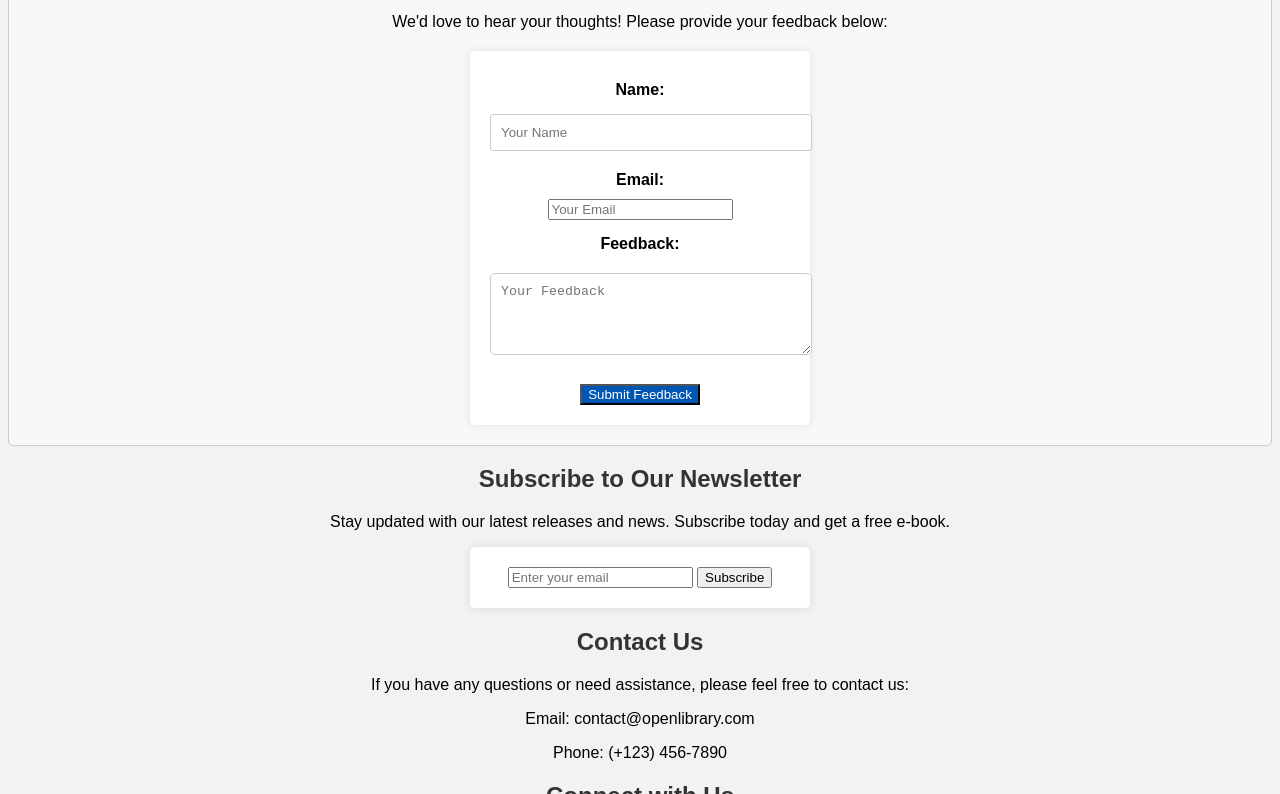
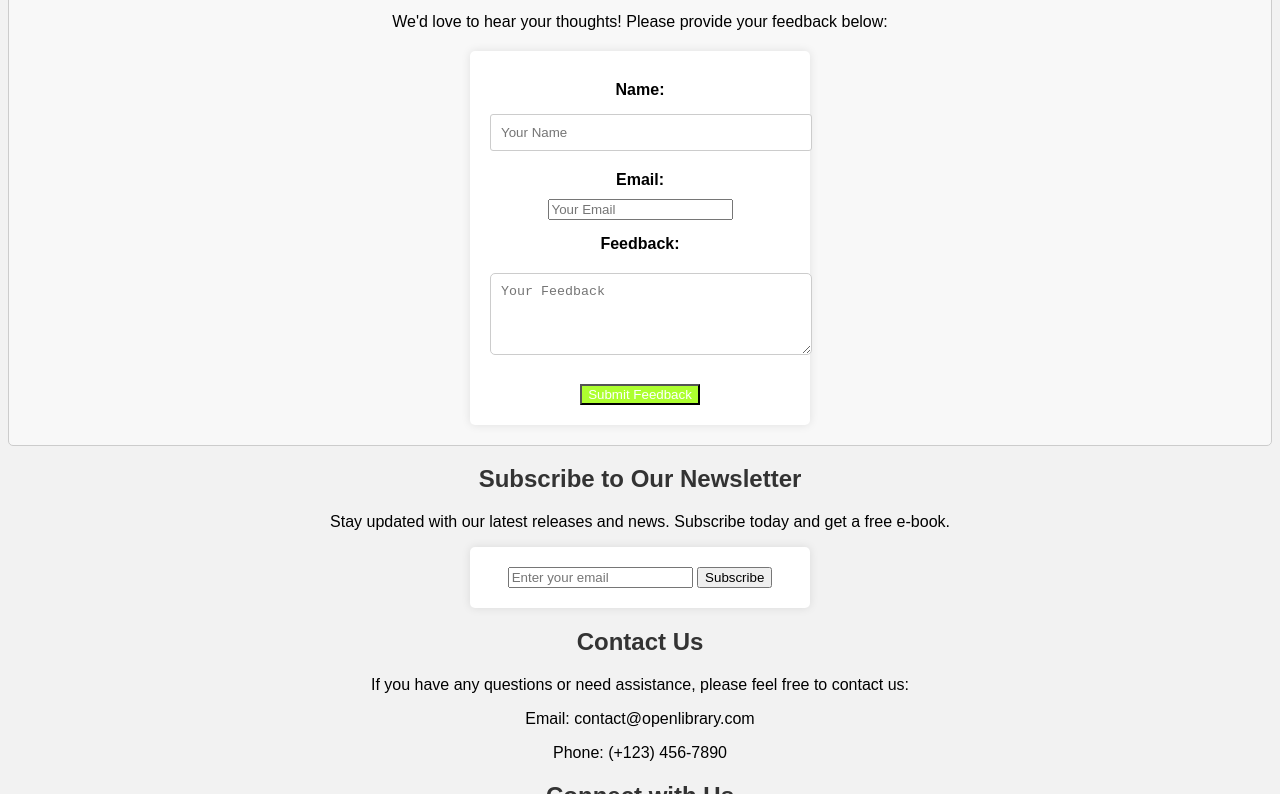
Before and after one commit to mohamedHusseinZ/project-open-library, a plain HTML site: page index.html in a window 1280 px wide. In both pictures the pointer is over the button "Submit Feedback". Shown: the part 1634-2428 px from the top of the page. Drawn offline with Linux system fonts and the light colour scheme; no server answers.

Commit message:
have styled the feedback form

```diff
--- a/style.css
+++ b/style.css
@@ -136,5 +136,5 @@ input[type="submit"]:hover {
   }
 
   .btn-primary:hover {
-    background-color: #0056b3;
+    background-color:greenyellow;
   }
```
